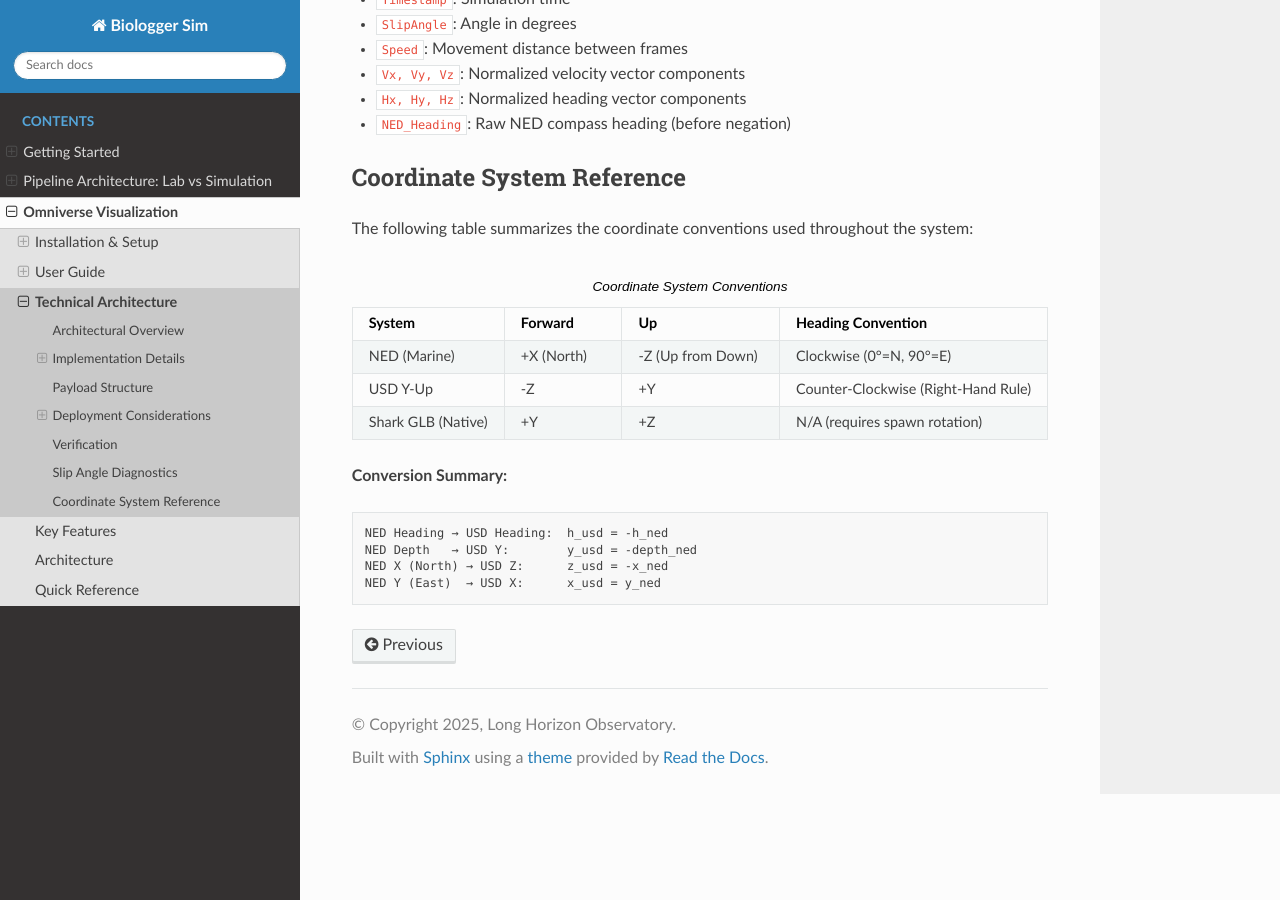
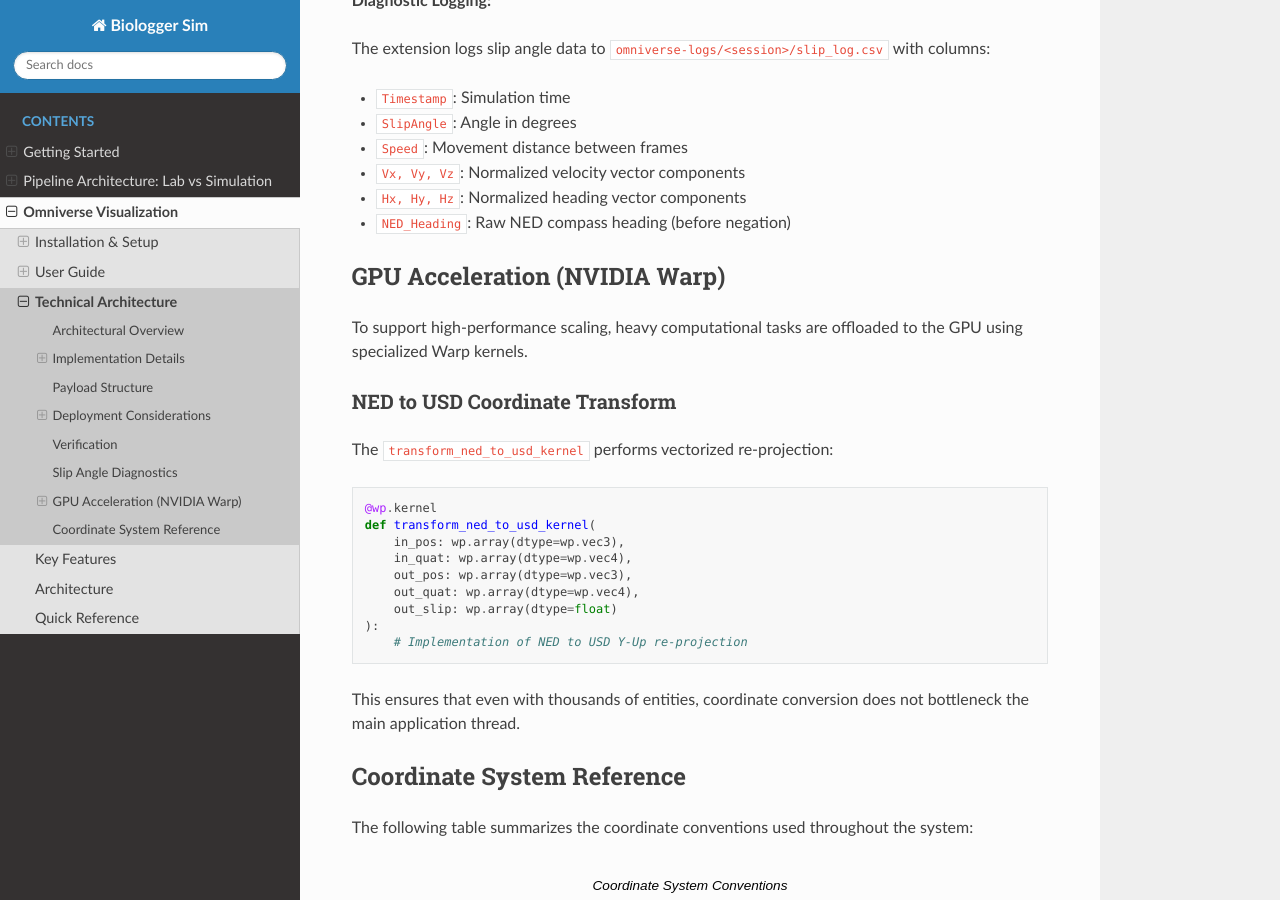
Before and after one commit to lhzn-io/biologger-sim, a Sphinx documentation site: the page built from docs/source/visualization/architecture.rst, in a window 1280 px wide and 900 px high, scrolled down 3411 px. Built offline with Sphinx 7.4.7 and the Read the Docs theme 3.1.0, drawn with Linux system fonts in a browser that asks for light colours; some of the changed text lies outside the part shown.

Commit message:
update docs for warp/cpu modes

```diff
--- a/docs/source/visualization/architecture.rst
+++ b/docs/source/visualization/architecture.rst
@@ -13,9 +13,11 @@
 
 **Data Flow:**
 
-1.  **ZMQ Socket**: Listens for `PUB` packets containing Quaternions and Physics telemetry.
+1.  **ZMQ Socket**: Listens for ``PUB`` packets containing Quaternions and Physics telemetry.
 2.  **Logic Engine**: A non-blocking Python thread parses JSON packets.
-3.  **Fabric Writer**: Injects pose data directly into the **USD Fabric** layer for sub-millisecond updates to the Prim (e.g., `/World/Animal`).
+3.  **Backend Dispatcher**: Choose between ``cpu`` (standard Python) or ``warp`` (NVIDIA Warp) processing.
+4.  **Warp Kernel (Optional)**: If enabled, NED-to-USD coordinate transforms and slip angles are computed on the GPU.
+5.  **Fabric Writer**: Injects pose data directly into the **USD Fabric** layer for sub-millisecond updates to the Prim (e.g., ``/World/Animal``).
 
 Implementation Details
 ----------------------
@@ -151,6 +153,30 @@
 *   ``Hx, Hy, Hz``: Normalized heading vector components
 *   ``NED_Heading``: Raw NED compass heading (before negation)
 
+GPU Acceleration (NVIDIA Warp)
+------------------------------
+
+To support high-performance scaling, heavy computational tasks are offloaded to the GPU using specialized Warp kernels.
+
+**NED to USD Coordinate Transform**
+~~~~~~~~~~~~~~~~~~~~~~~~~~~~~~~~~~~~
+
+The ``transform_ned_to_usd_kernel`` performs vectorized re-projection:
+
+.. code-block:: python
+
+    @wp.kernel
+    def transform_ned_to_usd_kernel(
+        in_pos: wp.array(dtype=wp.vec3),
+        in_quat: wp.array(dtype=wp.vec4),
+        out_pos: wp.array(dtype=wp.vec3),
+        out_quat: wp.array(dtype=wp.vec4),
+        out_slip: wp.array(dtype=float)
+    ):
+        # Implementation of NED to USD Y-Up re-projection
+
+This ensures that even with thousands of entities, coordinate conversion does not bottleneck the main application thread.
+
 Coordinate System Reference
 ---------------------------
 
```
Also changed, not shown: docs/source/visualization/user_guide.rst (+14 -2 lines).
